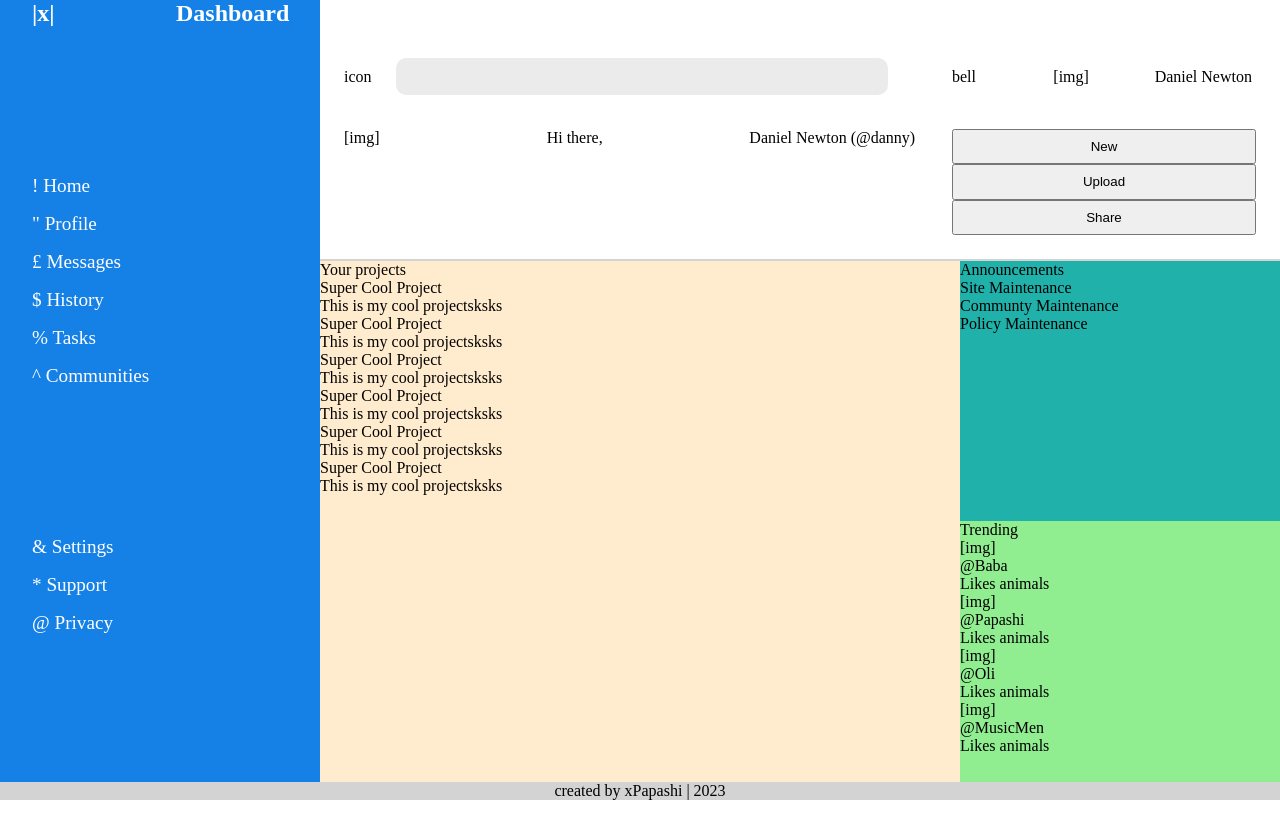
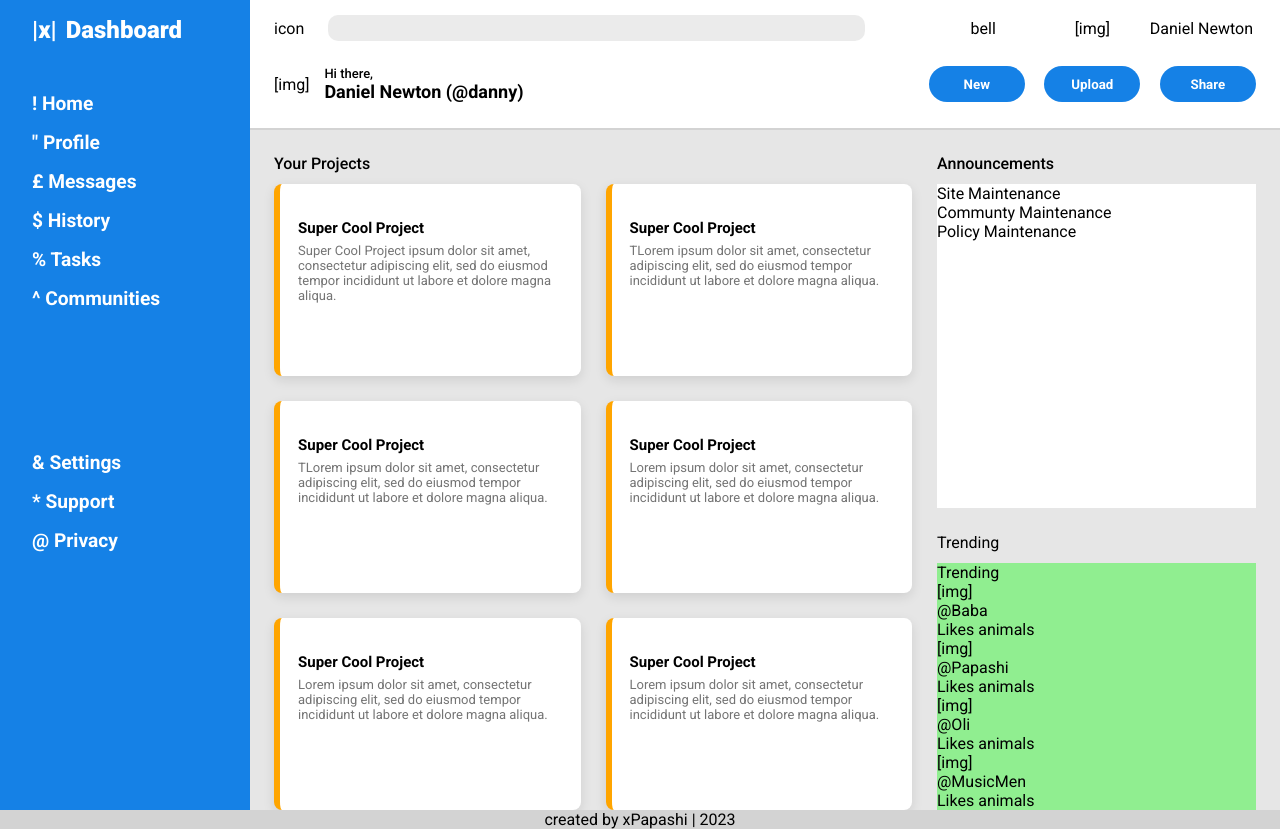
Before and after one commit to xPapashi/admin_dashboard, a plain HTML site: page index.html in a window 1280 px wide. Before the commit the page ends 800 px from the top, so only its background shows below. Drawn offline with Linux system fonts and the light colour scheme.

Commit message:
Modify css Semi-fixed sidebar and header Changed parameters for sidebar and header 90% done articles Started Announcements

```diff
--- a/index.html
+++ b/index.html
@@ -43,8 +43,10 @@
         </div>
         <div class="post">
           <div class="pic">[img]</div>
+          <div class="message">
             <div class="welcome">Hi there,</div>
             <div class="fullname">Daniel Newton (@danny)</div>
+          </div>
         </div>
         <div class="action-buttons">
           <button>New</button>
@@ -52,39 +54,62 @@
           <button>Share</button>
         </div>
       </div>
-      <div class="article">Your projects
+      <div class="main">
+        <div class="article-title">Your Projects</div>
+        <div class="article">
           <div class="card">
-            <div class="title">Super Cool Project</div>
-            <div class="description">This is my cool projectsksks</div>
+            <p class="title">Super Cool Project</p>
+            <p class="description">
+              Super Cool Project ipsum dolor sit amet, consectetur adipiscing elit, sed do
+              eiusmod tempor incididunt ut labore et dolore magna aliqua.
+            </p>
             <div class="buttons"></div>
           </div>
           <div class="card">
-            <div class="title">Super Cool Project</div>
-            <div class="description">This is my cool projectsksks</div>
+            <p class="title">Super Cool Project</p>
+            <p class="description">
+              TLorem ipsum dolor sit amet, consectetur adipiscing elit, sed do
+              eiusmod tempor incididunt ut labore et dolore magna aliqua.
+            </p>
             <div class="buttons"></div>
           </div>
           <div class="card">
-            <div class="title">Super Cool Project</div>
-            <div class="description">This is my cool projectsksks</div>
+            <p class="title">Super Cool Project</p>
+            <p class="description">
+              TLorem ipsum dolor sit amet, consectetur adipiscing elit, sed do
+              eiusmod tempor incididunt ut labore et dolore magna aliqua.
+            </p>
             <div class="buttons"></div>
           </div>
           <div class="card">
-            <div class="title">Super Cool Project</div>
-            <div class="description">This is my cool projectsksks</div>
+            <p class="title">Super Cool Project</p>
+            <p class="description">
+              Lorem ipsum dolor sit amet, consectetur adipiscing elit, sed do
+              eiusmod tempor incididunt ut labore et dolore magna aliqua.
+            </p>
             <div class="buttons"></div>
           </div>
           <div class="card">
-            <div class="title">Super Cool Project</div>
-            <div class="description">This is my cool projectsksks</div>
+            <p class="title">Super Cool Project</p>
+            <p class="description">
+              Lorem ipsum dolor sit amet, consectetur adipiscing elit, sed do
+              eiusmod tempor incididunt ut labore et dolore magna aliqua.
+            </p>
             <div class="buttons"></div>
           </div>
           <div class="card">
-            <div class="title">Super Cool Project</div>
-            <div class="description">This is my cool projectsksks</div>
+            <p class="title">Super Cool Project</p>
+            <p class="description">
+              Lorem ipsum dolor sit amet, consectetur adipiscing elit, sed do
+              eiusmod tempor incididunt ut labore et dolore magna aliqua.
+            </p>
             <div class="buttons"></div>
           </div>
         </div>
-      <div class="announcements">Announcements
+        <div class="announcements-title">
+          Announcements
+        </div>
+        <div class="announcements">
           <div class="message item1">
             <div class="tite">Site Maintenance</div>
             <div class="description"></div>
@@ -98,7 +123,11 @@
             <div class="description"></div>
           </div>
         </div>
-      <div class="trending">Trending
+        <div class="trending-title">
+          Trending
+        </div>
+        <div class="trending">
+          Trending
           <div class="person p1">
             <div class="pic">[img]</div>
             <div class="name">@Baba</div>
@@ -120,6 +149,7 @@
             <div class="tag">Likes animals</div>
           </div>
         </div>
+      </div>
       <div class="footer">created by xPapashi | 2023</div>
     </div>
   </body>
--- a/style.css
+++ b/style.css
@@ -1,37 +1,43 @@
+@import url('https://fonts.googleapis.com/css2?family=Roboto:wght@100;300;400;500;700;900&display=swap');
 * {
     margin: 0;
     padding: 0;
+    font-family: 'Roboto', sans-serif;
 }
 
 .content {
     display: grid;
     height: 100vh;
-    grid-template-columns: 1fr 2fr 1fr;
-    grid-template-rows: 1fr 1fr 1fr;
+    grid-template-columns: minmax(100px, 250px) 2fr 1fr;
+    grid-template-rows: minmax(130px, 170px) 1fr 1fr;
 }
 
 /* SIDEBAR */
 
 .sidebar {
-    background-color: rgb(21, 129, 230);
+    background-color: #1581e6;
     display: grid;
-    grid-template-columns: minmax(200px, 1fr);
+    grid-template-columns: 150px;
+    grid-template-rows: auto 1fr 1fr;
     grid-row: 1 / 4;
     padding-left: 2rem;
+    padding-top: 1rem;
     color: #fff;
 }
 
 .sidebar .logo {
     display: grid;
     grid-template-columns: 1fr 1fr;
-    font-weight: 600;
+    font-weight: 900;
     font-size: 1.5em;
+    margin-bottom: 2em;
 }
 
 .links-top ul, .links-bot ul{
     display: grid;
     gap: 1rem;
     font-size: 1.2em;
+    font-weight: 600;
 }
 
 ul li {
@@ -45,8 +51,8 @@ ul li {
     grid-column: span 2;
     display: grid;
     grid-template-columns: 2fr 1fr;
-    grid-template-rows: 1fr 1fr;
-    padding: 1.5em;
+    grid-template-rows: repeat(2, minmax(40px, 120px));
+    padding: 0 1.5em 1.0em 1.5em;
     border-bottom: 2px solid lightgray;
 }
 
@@ -58,7 +64,7 @@ ul li {
 
 .search .bar {
     background-color: rgba(211, 211, 211, 0.459);
-    height: 35%;
+    height: 45%;
     border-radius: 10px;
     margin: 0 4rem 0 1.5em;
 }
@@ -67,36 +73,109 @@ ul li {
     display: grid;
     grid-template-columns: 1fr 1fr 1fr;
     align-items: center;
+    justify-items: center;
 }
 
 .header .post {
     display: grid;
-    grid-template-columns: 1fr 1fr 1fr;
+    grid-template-columns: auto 1fr;
+    gap: 15px;
+    align-items: center;
+}
+
+.message .welcome {
+    font-size: 13px;
+    font-weight: 500;
+}
+
+.message .fullname {
+    font-size: 18px;
+    font-weight: 600;
 }
 
 .header .action-buttons {
     display: grid;
-    grid-template-rows: 1fr 1fr 1fr;
+    grid-template-columns: 1fr 1fr 1fr;
+    align-items: center;
+    gap: 1.2rem;
+}
+
+.action-buttons button {
+    border: none;
+    border-radius: 20px;
+    padding: 0.8em;
+    background-color: #1581e6;
+    color: #fff;
+    font-weight: 600;
+}
+
+/* MAIN */
+.main {
+    display: grid;
+    grid-template-columns: 2fr 1fr;
+    grid-template-rows: 5px 1fr 5px;
+    grid-column: 2 / 4;
+    padding: 1.5em 1.5em 0 1.5em;
+    gap: 25px;
+    background-color: rgb(230, 230, 230);
 }
 
 /* ARTICLE */
 
+.article-title {
+    grid-area: 1 / 1 / 2 / 2;
+    font-weight: 500;
+}
+
 .article {
-    grid-row: 2 / 4;
-    background-color:blanchedalmond;
+    grid-row: 2 / 5;
+    grid-column: 1 / 2;
+    display: grid;
+    grid-template-columns: repeat(auto-fit, minmax(250px, 1fr));
+    gap: 25px;
+}
+
+.article .card {
+    height: 160px;
+    background-color: #fff;
+    border-left: 6px solid orange;
+    border-radius: 8px;
+    padding-left: 15px;
+    padding-top: 2em;
+    box-shadow: rgba(0, 0, 0, 0.1) 0px 4px 12px;
+}
+
+.card p {
+    padding: 3px;
+    font-size: 15px;
+    width: 90%;
+}
+
+.card .title {
+    font-weight: 600;
+}
+
+.card .description {
+    font-size: 13px;
+    color: rgb(116, 116, 116);
 }
 
 /* ANNOUNCEMENTS */
 
+.announcements-title {
+    font-weight: 500;
+}
+
 .announcements {
-    grid-column: 3 / 4;
-    background-color: lightseagreen;
+    /* grid-column: 3 / 4; */
+
+    background-color: #fff
 }
 
 /* TRENDING */
 
 .trending {
-    grid-column: 3 / 4;
+    /* grid-column: 3 / 4; */
     background-color: lightgreen;
 }
 
```
Lines whose indentation alone changed are shown as unchanged.
